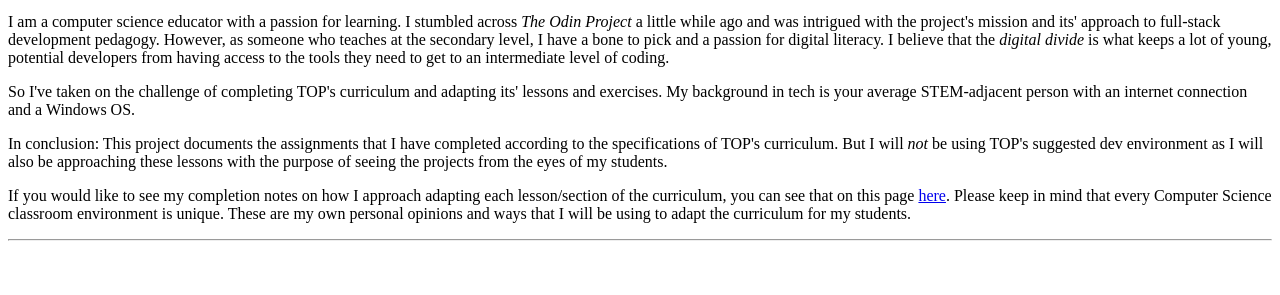
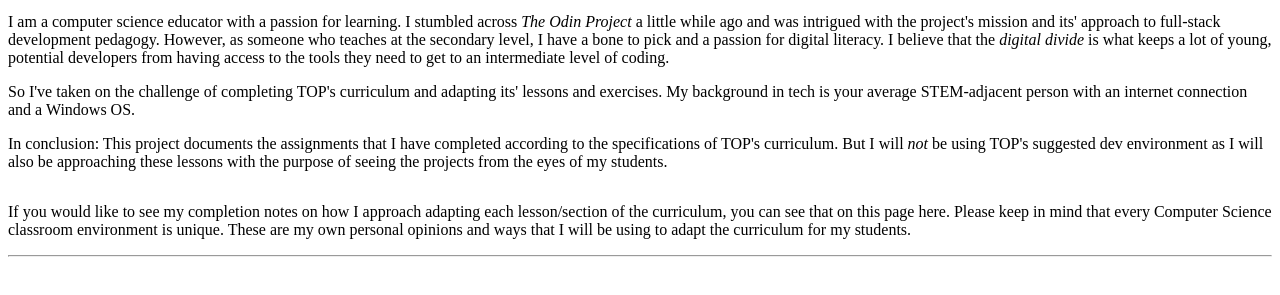
Before and after one commit to elykittytee/odin-recipes, a plain HTML site: page index.html in a window 1280 px wide. Shown: the part 101-396 px from the top of the page. Drawn offline with Linux system fonts and the light colour scheme.

Commit message:
Update index.html

```diff
--- a/index.html
+++ b/index.html
@@ -11,7 +11,9 @@
 		<p>I am a computer science educator with a passion for learning. I stumbled across <em>The Odin Project</em> a little while ago and was intrigued with the project's mission and its' approach to full-stack development pedagogy. However, as someone who teaches at the secondary level, I have a bone to pick and a passion for digital literacy. I believe that the <em>digital divide</em> is what keeps a lot of young, potential developers from having access to the tools they need to get to an intermediate level of coding.</p>
 		<p>So I've taken on the challenge of completing TOP's curriculum and adapting its' lessons and exercises. My background in tech is your average STEM-adjacent person with an internet connection and a Windows OS.</p>
 		<p>In conclusion: This project documents the assignments that I have completed according to the specifications of TOP's curriculum. But I will <em>not</em> be using TOP's suggested dev environment as I will also be approaching these lessons with the purpose of seeing the projects from the eyes of my students.</p>
-		<p>If you would like to see my completion notes on how I approach adapting each lesson/section of the curriculum, you can see that on this page <a href="thoughts.html">here</a>. Please keep in mind that every Computer Science classroom environment is unique. These are my own personal opinions and ways that I will be using to adapt the curriculum for my students.
+
+		<table></table>
+		<p>If you would like to see my completion notes on how I approach adapting each lesson/section of the curriculum, you can see that on this page here. Please keep in mind that every Computer Science classroom environment is unique. These are my own personal opinions and ways that I will be using to adapt the curriculum for my students.
 		<hr/>
 
 	</body>
```
